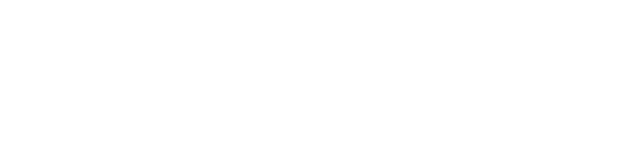
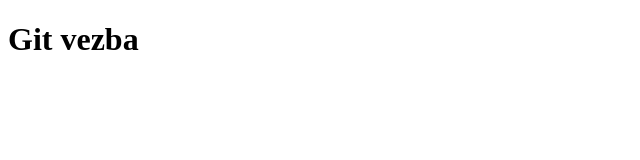
Before and after one commit to nikolinamomcilov/git-vezba, a plain HTML site: page index.html in a window 1280 px wide. Shown: the whole page, without its empty margins (0-640 px from the left). Drawn offline with Linux system fonts and the light colour scheme.

Commit message:
Zavrsen heder

```diff
--- a/index.html
+++ b/index.html
@@ -7,6 +7,8 @@
     <title>Git</title>
 </head>
 <body>
-
+    <header>
+        <h1>Git vezba</h1>
+    </header>
 </body>
 </html>
```
